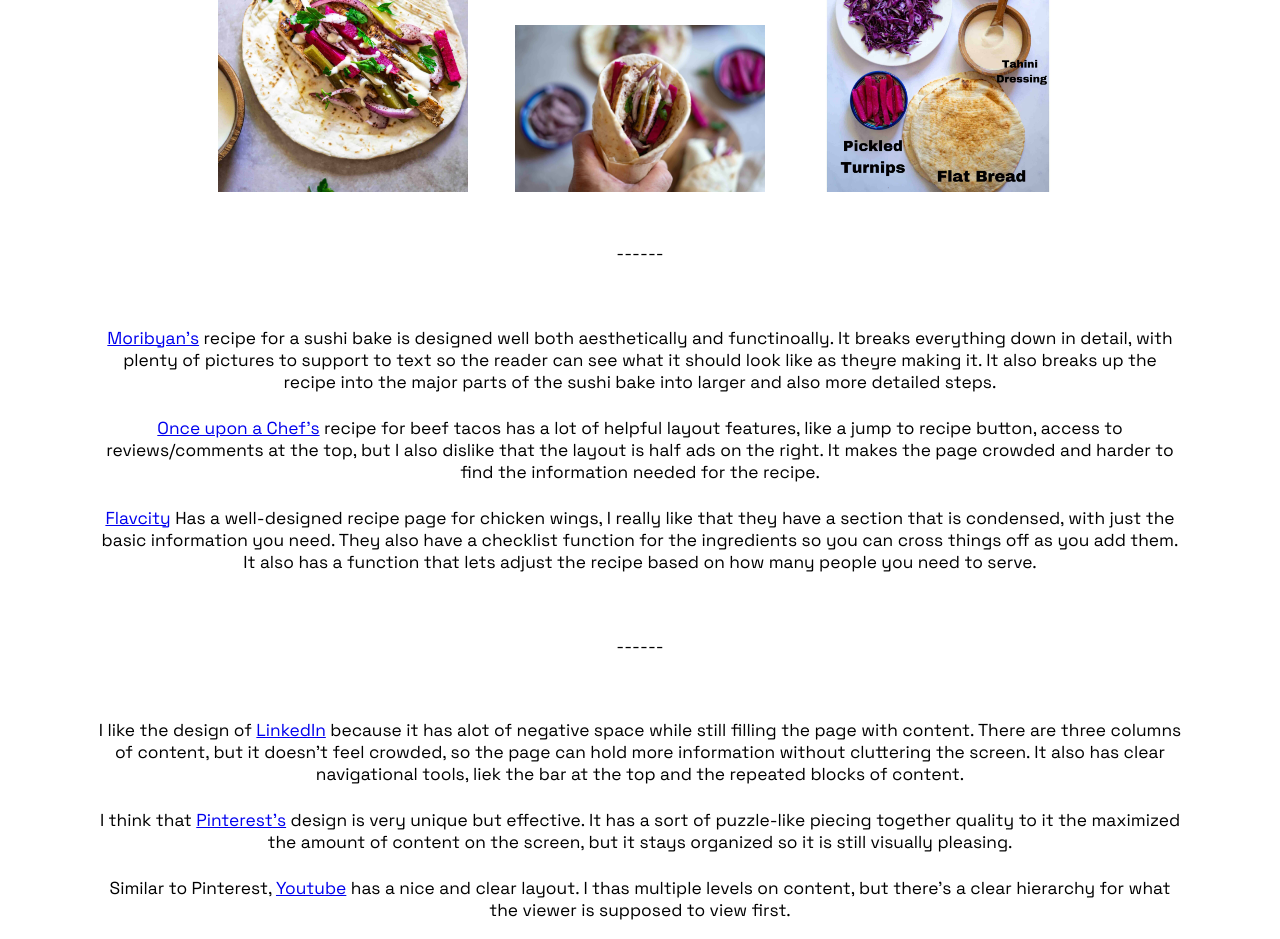
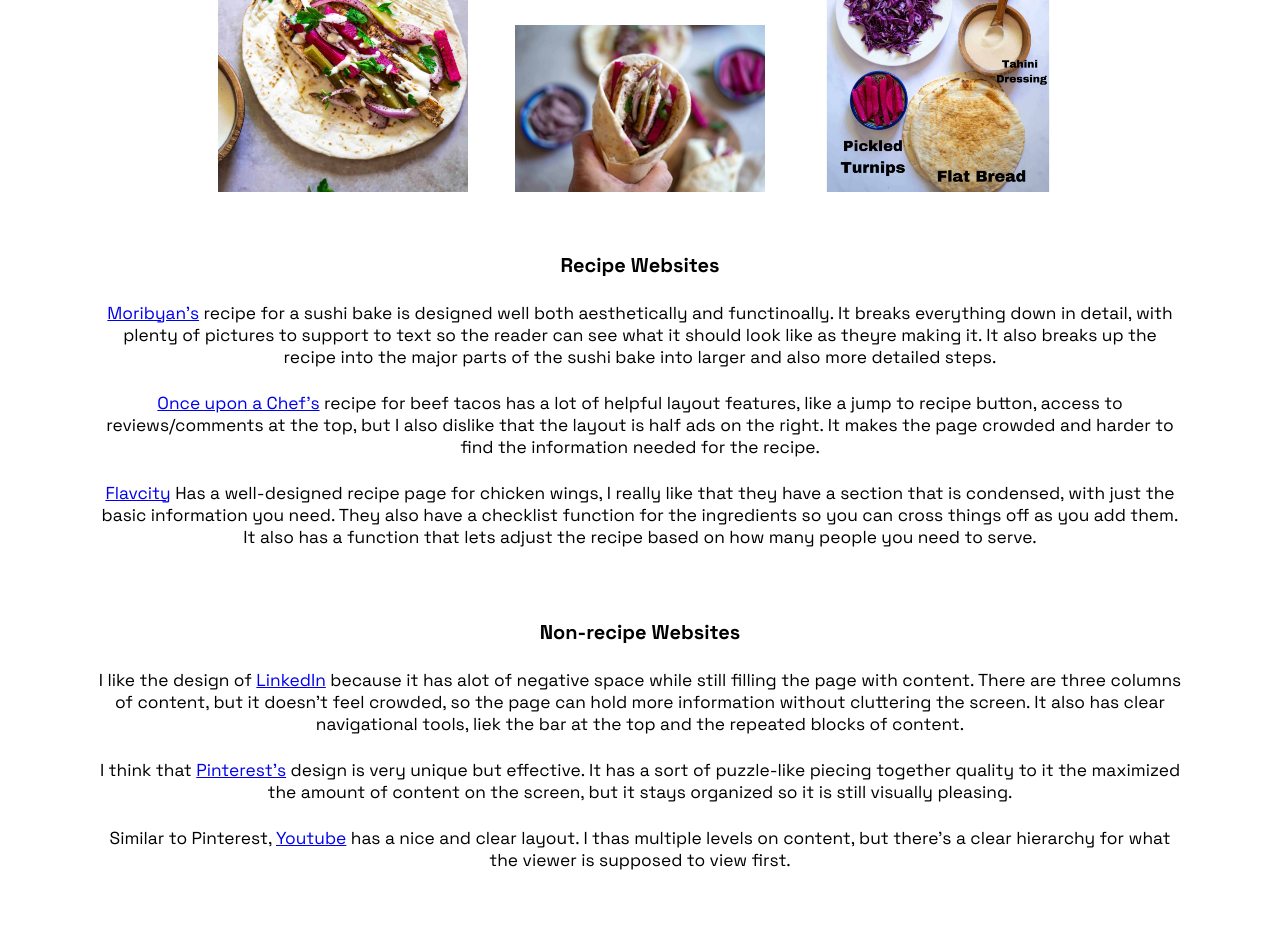
Before and after one commit to ayah-abdelhameed/iffall2024, a plain HTML site: page research/index.html in a window 1280 px wide. Shown: the part 1570-2509 px from the top of the page. After the commit the page ends 2459 px from the top, so only its background shows below. Drawn offline with Linux system fonts and the light colour scheme.

Commit message:
Add files via upload

```diff
--- a/research/index.html
+++ b/research/index.html
@@ -57,8 +57,7 @@
         <img src="Chicken-Wrap-items-scaled.jpg" alt="Chicken Shawarma"; style="width: 250px; display: inline; margin-left: auto; margin-right: auto; padding: 2%;">
 
         <br>
-        <p>------</p>
-        <br>
+        <h5 style="text-align: center;">Recipe Websites</h5>
 
         <p><a target=_blank href="https://moribyan.com/sushi-bake/">Moribyan's</a> recipe for a sushi bake is designed well both aesthetically and functinoally. It breaks everything down in detail, with plenty of pictures to support to text so the reader can see what it should look like as theyre making it. It also breaks up the recipe into the major parts of the sushi bake into larger and also more detailed steps.</p>
 
@@ -67,8 +66,7 @@
         <p><a target=_blank href="https://www.flavcity.com/crispy-baked-chicken-wings/">Flavcity</a> Has a well-designed recipe page for chicken wings, I really like that they have a section that is condensed, with just the basic information you need. They also have a checklist function for the ingredients so you can cross things off as you add them. It also has a function that lets adjust the recipe based on how many people you need to serve.</p>
 
         <br>
-        <p>------</p>
-        <br>
+        <h5 style="text-align: center;">Non-recipe Websites</h5>
 
         <p>I like the design of <a target=_blank href="https://www.linkedin.com/feed/">LinkedIn</a> because it has  alot of negative space while still filling the page with content. There are three columns of content, but it doesn't feel crowded, so the page can hold more information without cluttering the screen. It also has clear navigational tools, liek the bar at the top and the repeated blocks of content.</p>
 
```
